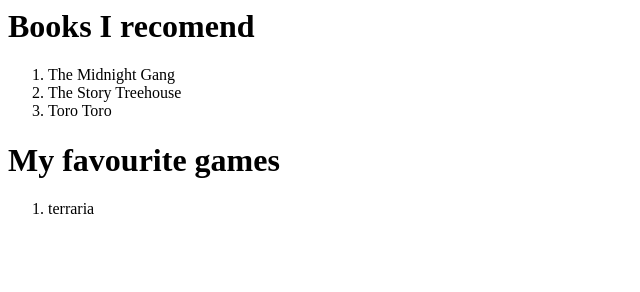
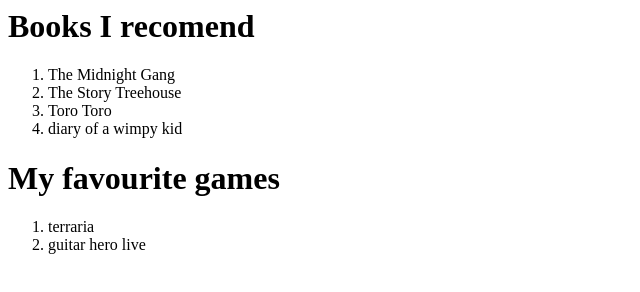
Before and after one commit to andrewjpage/seanandrory, a plain HTML site: page sean.html in a window 1280 px wide. Shown: the whole page, without its empty margins (0-640 px from the left). Drawn offline with Linux system fonts and the light colour scheme.

Commit message:
new games

```diff
--- a/sean.html
+++ b/sean.html
@@ -6,12 +6,14 @@
 <li>The Midnight Gang</li>
 <li>The Story Treehouse</li>
 <li>Toro Toro</li>
+<li>diary of a wimpy kid</li>
 </ol>
 
 <h1>My favourite games</h1>
 
 <ol>
 <li>terraria</li>
+<li>guitar hero live</li>
 </ol>
 
 
```
